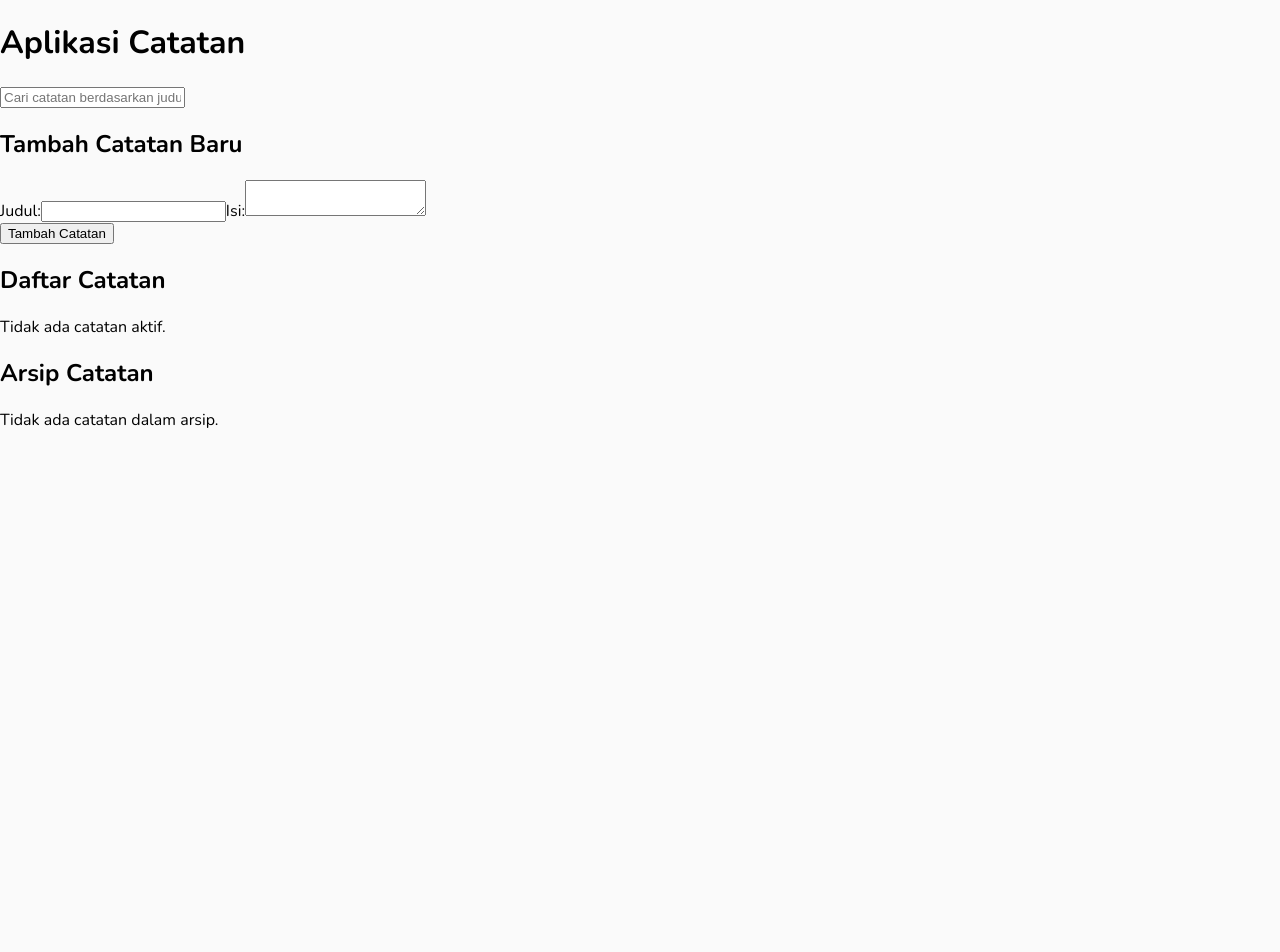
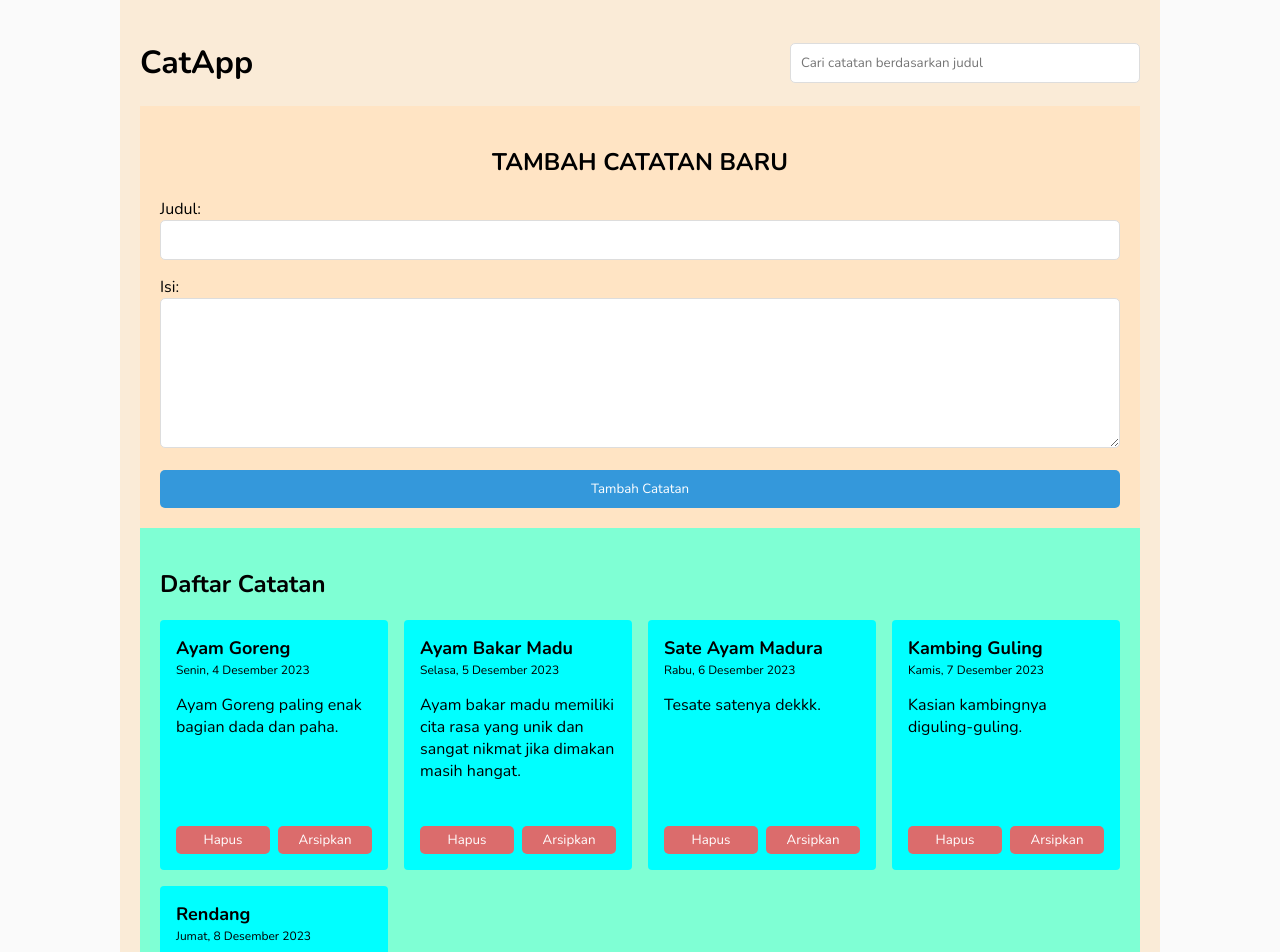
Before and after one commit to sofyanux/app-catatan, a React (Create React App) app: page / in a window 1280 px wide. Shown: the top 952 px of the page. Before the commit the page ends 800 px from the top, so only its background shows below. Built offline with nearby package versions, Linux system fonts and the light colour scheme.

Commit message:
Update logic & layout app

```diff
--- a/src/App.css
+++ b/src/App.css
@@ -1,3 +1,32 @@
 body{
   background-color: #fafafa;
+  margin: 0;
 }
+
+.container {
+  width: 1000px;
+  margin: 0 auto;
+  padding: 20px;
+  background-color: antiquewhite;
+}
+
+.nav{
+  display: flex;
+  flex-direction: row;
+  justify-content: space-between;
+  align-items: center;
+}
+
+.search{
+  width: 35%;
+  padding: 10px;
+  margin: 5px 0;
+  border: 1px solid #ddd;
+  border-radius: 5px;
+  box-sizing: border-box;
+  font-family: 'Nunito', sans-serif;
+}
+
+.search:hover{
+  border-color: #666;
+}
--- a/src/App.js
+++ b/src/App.js
@@ -20,8 +20,12 @@ const App = () => {
     localStorage.setItem('archivedNotes', JSON.stringify(archivedNotes));
   }, [archivedNotes]);
 
+  // const addNote = (note) => {
+  //   setNotes([...notes, note]);
+  // };
+
   const addNote = (note) => {
-    setNotes([...notes, note]);
+    setNotes((prevNotes) => [...prevNotes, { ...note, id: String(Date.now()) }]);
   };
 
   const deleteNote = (id) => {
@@ -66,15 +70,28 @@ const App = () => {
     const addDummyNotesIfNeeded = () => {
       const storedNotes = JSON.parse(localStorage.getItem('notes'));
       const storedArchivedNotes = JSON.parse(localStorage.getItem('archivedNotes'));
+      const dummyNotesAdded = localStorage.getItem('dummyNotesAdded');
 
-      if (!storedNotes || !storedArchivedNotes) {
+      if ((!storedNotes || storedNotes.length === 0) && (!storedArchivedNotes || storedArchivedNotes.length === 0)) {
+      localStorage.removeItem('dummyNotesAdded');
+    }
+
+      if ((!storedNotes || storedNotes.length === 0) && (!storedArchivedNotes || storedArchivedNotes.length === 0) && !dummyNotesAdded) {
+        let nextId = 1; // Initialize the ID for dummy notes
+
         const dummyNotes = [
-          { id: '1', title: 'Catatan Dummy 1', content: 'Isi catatan dummy 1', date: 'Tanggal dummy 1' },
-          { id: '2', title: 'Catatan Dummy 2', content: 'Isi catatan dummy 2', date: 'Tanggal dummy 2' },
-          // ... tambahkan catatan dummy lainnya
+          { id: String(nextId++), title: 'Ayam Goreng', content: 'Ayam Goreng paling enak bagian dada dan paha.', date: 'Senin, 4 Desember 2023' },
+          { id: String(nextId++), title: 'Ayam Bakar Madu', content: 'Ayam bakar madu memiliki cita rasa yang unik dan sangat nikmat jika dimakan masih hangat.', date: 'Selasa, 5 Desember 2023' },
+          { id: String(nextId++), title: 'Sate Ayam Madura', content: 'Tesate satenya dekkk.', date: 'Rabu, 6 Desember 2023' },
+          { id: String(nextId++), title: 'Kambing Guling', content: 'Kasian kambingnya diguling-guling.', date: 'Kamis, 7 Desember 2023' },
+          { id: String(nextId++), title: 'Rendang', content: 'Cita rasa yang sungguh menggugah selera.', date: 'Jumat, 8 Desember 2023' },
         ];
 
-        dummyNotes.forEach((dummyNote) => addNote(dummyNote));
+        const filteredDummyNotes = dummyNotes.filter(dummyNote => !notes.some(note => note.id === dummyNote.id));
+
+        setNotes(prevNotes => [...prevNotes, ...filteredDummyNotes]);
+
+        localStorage.setItem('dummyNotesAdded', true);
       }
     };
 
@@ -83,15 +100,17 @@ const App = () => {
   }, []);
 
   return (
-    <div>
-      <div>
-        <h1>Aplikasi Catatan</h1>
+    <div className="container">
+      <div className="nav">
+        <h1 className="title">CatApp</h1>
         <input
+          className="search"
           type="text"
           placeholder="Cari catatan berdasarkan judul"
           onChange={(e) => searchNotes(e.target.value)}
         />
       </div>
+      <div>
         <NoteForm addNote={addNote} />
         <NoteList
           notes={searchQuery ? searchResults : notes || []}
@@ -101,6 +120,7 @@ const App = () => {
           restoreNote={restoreNote}
         />
       </div>
+    </div>
   );
 };
 
--- a/src/components/NoteForm/NoteForm.css
+++ b/src/components/NoteForm/NoteForm.css
@@ -0,0 +1,56 @@
+.form-container{
+  box-sizing: border-box;
+  padding: 20px;
+  background-color: bisque;
+  display: flex;
+  flex-direction: column;
+  align-items: center;
+  width: 100%;
+}
+
+.form-title{
+  font-weight: 700;
+  text-transform: uppercase;
+}
+
+.note-form{
+  display: flex;
+  flex-direction: column;
+  max-width: 100%;
+  width: 100%;
+  gap: 16px;
+}
+
+.note-title{
+  font-family: 'Nunito',sans-serif;
+  box-sizing: border-box;
+  width: 100%;
+  padding: 10px;
+  border: 1px solid #ddd;
+  border-radius: 5px;
+}
+
+.note-content{
+  font-family: 'Nunito', sans-serif;
+  box-sizing: border-box;
+  width: 100%;
+  height: 150px;
+  padding: 10px;
+  border: 1px solid #ddd;
+  border-radius: 5px;
+}
+
+.btn-add{
+  font-family: 'Nunito',sans-serif;
+  width: 100%;
+  padding: 10px;
+  background-color: #3498db;
+  color: #fff;
+  border: none;
+  border-radius: 5px;
+  cursor: pointer;
+}
+
+.btn-add:hover{
+  background-color: #2980b9;
+}
--- a/src/components/NoteForm/NoteForm.js
+++ b/src/components/NoteForm/NoteForm.js
@@ -28,19 +28,19 @@ const NoteForm = ({ addNote }) => {
   };
 
   return (
-    <div>
-      <h2>Tambah Catatan Baru</h2>
-      <div>
+    <div className="form-container">
+      <h2 className="form-title">Tambah Catatan Baru</h2>
+      <div className="note-form">
         <label>
           Judul:
-          <input type="text" value={title} onChange={(e) => setTitle(e.target.value)} />
+          <input className="note-title" type="text" value={title} onChange={(e) => setTitle(e.target.value)} />
         </label>
         <label>
           Isi:
-          <textarea value={content} onChange={(e) => setContent(e.target.value)} />
+          <textarea className="note-content" value={content} onChange={(e) => setContent(e.target.value)} />
         </label>
+        <button className="btn-add" onClick={handleAddNote}>Tambah Catatan</button>
       </div>
-      <button onClick={handleAddNote}>Tambah Catatan</button>
     </div>
   );
 };
--- a/src/components/NoteList/NoteList.css
+++ b/src/components/NoteList/NoteList.css
@@ -0,0 +1,98 @@
+.container-note{
+  width: 100%;
+  background-color: aquamarine;
+  padding: 20px;
+  box-sizing: border-box;
+  display: flex;
+  flex-direction: column;
+}
+
+ul{
+  padding: 0;
+  display: flex;
+  justify-content: flex-start;
+  gap: 16px;
+  flex-wrap: wrap;
+}
+
+.note-list{
+  flex: 0 0 228px;
+  height: 250px;
+  background-color: aqua;
+  box-sizing: border-box;
+  padding: 16px;
+  border-radius: 4px;
+  position: relative;
+}
+
+.judul{
+  font-size: 18px;
+  text-transform: capitalize;
+}
+
+.tanggal{
+  font-size: 12px;
+  margin-top: 2px;
+}
+
+.isi{
+  text-transform: initial;
+}
+
+.btn{
+  max-width: 196px;
+  width: 100%;
+  display: flex;
+  gap: 8px;
+  bottom: 16px;
+  box-sizing: border-box;
+  position: absolute;
+}
+
+.btn-del {
+  width: 50%;
+  box-sizing: border-box;
+  font-family: 'Nunito', sans-serif;
+  padding: 5px;
+  background-color: #db6c6c;
+  color: #fff;
+  border: none;
+  border-radius: 5px;
+  cursor: pointer;
+}
+
+.btn-del:hover {
+  background-color: #2980b9;
+}
+
+.btn-archive {
+  width: 50%;
+  box-sizing: border-box;
+  font-family: 'Nunito', sans-serif;
+  padding: 5px;
+  background-color: #db6c6c;
+  color: #fff;
+  border: none;
+  border-radius: 5px;
+  cursor: pointer;
+}
+
+.btn-archive:hover {
+  background-color: #2980b9;
+}
+
+.btn-restore {
+  width: 50%;
+  box-sizing: border-box;
+  font-family: 'Nunito', sans-serif;
+  padding: 5px;
+  background-color: #db6c6c;
+  color: #fff;
+  border: none;
+  border-radius: 5px;
+  cursor: pointer;
+}
+
+.btn-restore:hover {
+  background-color: #2980b9;
+}
--- a/src/components/NoteList/NoteList.js
+++ b/src/components/NoteList/NoteList.js
@@ -3,18 +3,19 @@ import './NoteList.css'
 
 const NoteList = ({ notes, archivedNotes, deleteNote, archiveNote, restoreNote }) => {
   return (
+    <div className="container-note">
       <div>
         <h2>Daftar Catatan</h2>
         {notes.length > 0 ? (
           <ul>
             {notes.map((note) => (
-            <div key={note.id}>
-              <strong>{note.title}</strong>
-              <p>({note.date})</p>
-              <p>{note.content}</p>
-              <div>
-                <button onClick={() => deleteNote(note.id)}>Hapus</button>
-                <button onClick={() => archiveNote(note.id)}>Arsipkan</button>
+              <div className="note-list" key={note.id}>
+                <strong className="judul">{note.title}</strong>
+                <p className="tanggal">{note.date}</p>
+                <p className="isi">{note.content}</p>
+                <div className="btn">
+                  <button className="btn-del" onClick={() => deleteNote(note.id)}>Hapus</button>
+                  <button className="btn-archive" onClick={() => archiveNote(note.id)}>Arsipkan</button>
                 </div>
               </div>
             ))}
@@ -22,18 +23,22 @@ const NoteList = ({ notes, archivedNotes, deleteNote, archiveNote, restoreNote }
         ) : (
           <p>Tidak ada catatan aktif.</p>
         )}
+      </div>
 
+      <div>
         <h2>Arsip Catatan</h2>
         {archivedNotes.length > 0 ? (
           <ul>
             {archivedNotes.map((note) => (
-            <div key={note.id}>
-              <strong>{note.title}</strong>
-              <p>({note.date})</p>
-              <p>{note.content}</p>
+              <div className="note-list" key={note.id}>
                 <div>
-                <button onClick={() => deleteNote(note.id)}>Hapus</button>
-                <button onClick={() => restoreNote(note.id)}>Kembalikan</button>
+                  <strong className="judul">{note.title}</strong>
+                  <p className="tanggal">{note.date}</p>
+                  <p className="isi">{note.content}</p>
+                </div>
+                <div className="btn">
+                  <button className="btn-del" onClick={() => deleteNote(note.id)}>Hapus</button>
+                  <button className="btn-restore" onClick={() => restoreNote(note.id)}>Kembalikan</button>
                 </div>
               </div>
             ))}
@@ -42,6 +47,7 @@ const NoteList = ({ notes, archivedNotes, deleteNote, archiveNote, restoreNote }
           <p>Tidak ada catatan dalam arsip.</p>
         )}
       </div>
+    </div>
   );
 };
 
```
Lines whose indentation alone changed are shown as unchanged.
